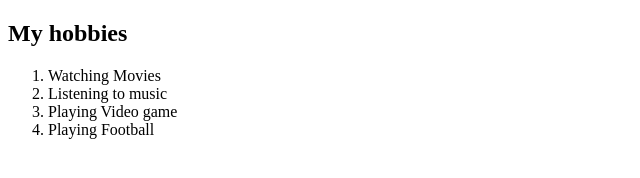
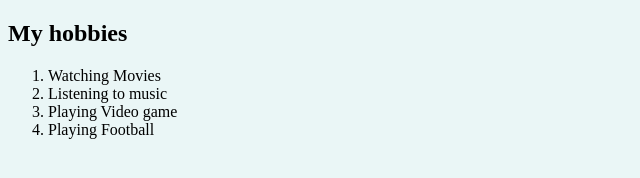
Before and after one commit to ayo-mi-de/Quadri-Portfolio, a plain HTML site: page hobbies.html in a window 1280 px wide. Shown: the whole page, without its empty margins (0-640 px from the left). Drawn offline with Linux system fonts and the light colour scheme.

Commit message:
Update hobbies.html

```diff
--- a/hobbies.html
+++ b/hobbies.html
@@ -5,6 +5,10 @@
     <meta http-equiv="X-UA-Compatible" content="IE=edge">
     <meta name="viewport" content="width=device-width, initial-scale=1.0">
     <title>Quadri Personal website</title>
+     <link rel="stylesheet" href="styles.css">
+    <style type="text/css">
+
+    </style>
 </head>
 <body>
     <h2>My hobbies</h2>
```
